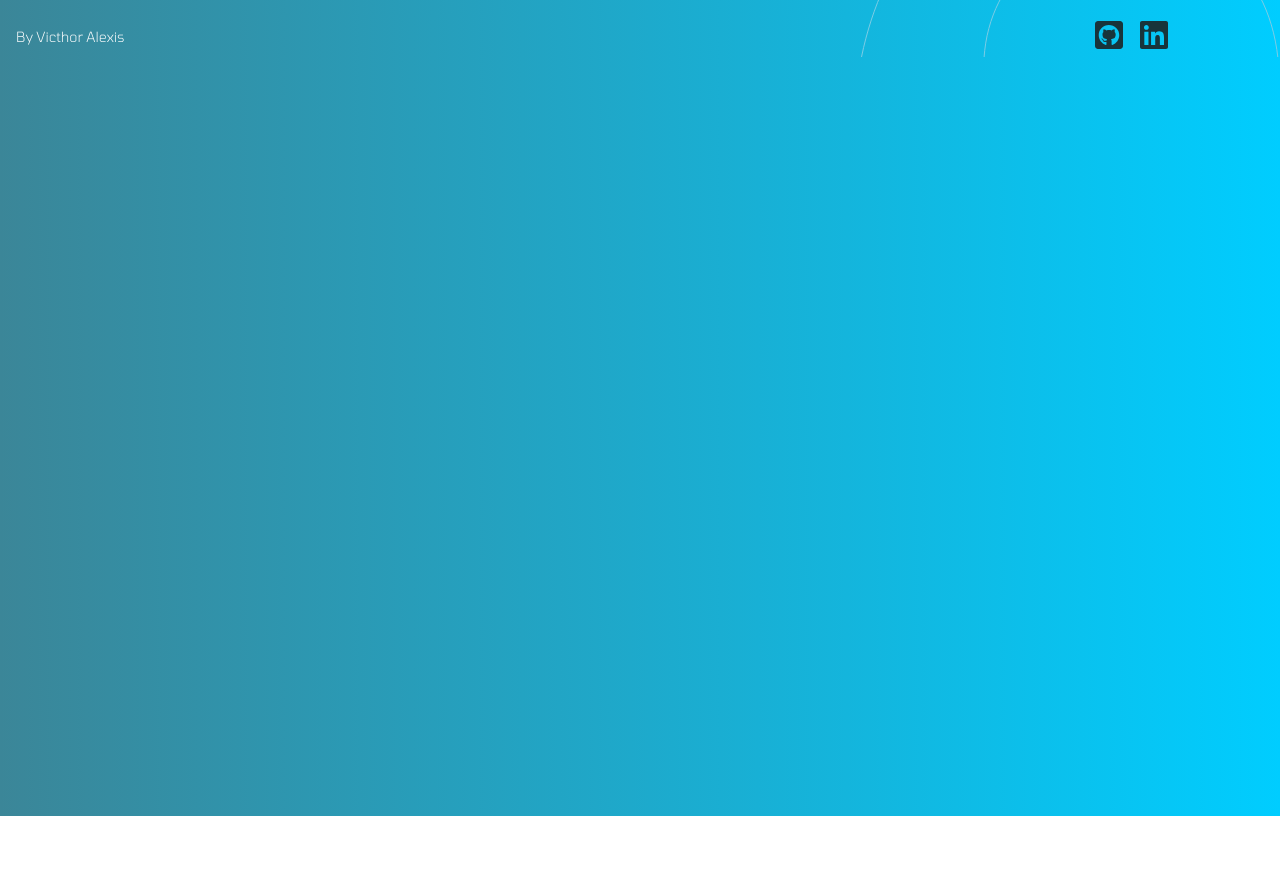
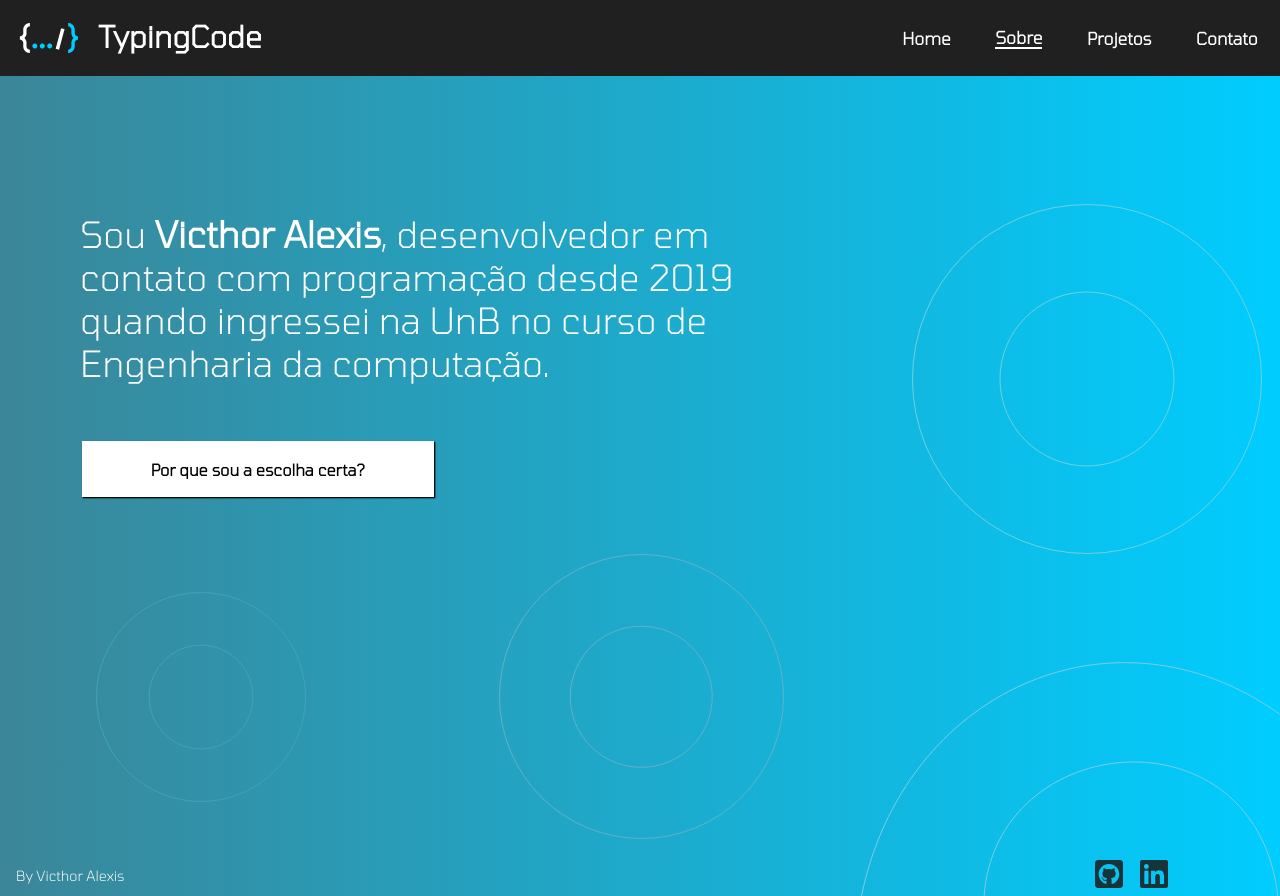
Before and after one commit to Victhor-Alexis/Portifolio, a React (Create React App) app: page /about in a window 1280 px wide. Before the commit this address had no page. Before the commit the page ends 816 px from the top, so only its background shows below. Built offline with nearby package versions, Linux system fonts and the light colour scheme.

Commit message:
Add Button Component

```diff
--- /dev/null
+++ b/src/components/Button/index.js
@@ -0,0 +1,12 @@
+import React from 'react'
+import { Container } from './styles'
+
+const Button = ({style, onClick, children, width}) => {
+  return (
+    <Container style={style} width={width} onClick={onClick}>
+      {children}
+    </Container>
+  )
+}
+
+export default Button
--- /dev/null
+++ b/src/components/Button/styles.js
@@ -0,0 +1,23 @@
+import styled from 'styled-components'
+
+export const Container = styled.div`
+  height: 3.5rem;
+  padding: 1rem 2rem;
+  cursor: pointer;
+  background-color: white;
+  box-shadow: 1px 1px 1px 0.3px black;
+  color: black;
+  width: ${ props => props.width ? props.width : "auto" };
+  transition: 0.5s;
+  display: flex;
+  align-items: center;
+  justify-content: center;
+  font-weight: bold;
+
+  :hover {
+    background-color: #202020;
+    color: white;
+    font-weight: bold;
+    box-shadow: 1px 1px 1px 0.3px;
+  }
+`;
--- a/src/components/Header/index.js
+++ b/src/components/Header/index.js
@@ -4,7 +4,7 @@ import LogoImage from '../../assets/images/logo.png'
 import { Link } from 'react-router-dom'
 import { AiFillCloseCircle } from "react-icons/ai";
 
-const Header = () => {
+const Header = ({selectedLink}) => {
   const [displayMobMenu, setDisplayMobMenu] = useState(["none", 0]);
 
   const show_hideMobMenu = (display) => {
@@ -25,10 +25,10 @@ const Header = () => {
       </Logo>
 
       <Navbar>
-        <Link style={{borderBottom: "2px solid #fff"}} to="/">Home</Link>
-        <Link to="projects">Projetos</Link>
-        <Link to="about">Sobre</Link>
-        <Link to="contact">Contato</Link>
+        <Link style={{borderBottom: `${selectedLink[0]}px solid #fff`}} to="/">Home</Link>
+        <Link style={{borderBottom: `${selectedLink[1]}px solid #fff`}} to="about">Sobre</Link>
+        <Link style={{borderBottom: `${selectedLink[2]}px solid #fff`}} to="projects">Projetos</Link>
+        <Link style={{borderBottom: `${selectedLink[3]}px solid #fff`}} to="contact">Contato</Link>
       </Navbar>
 
       <NavMobile>
--- /dev/null
+++ b/src/pages/AboutPage/index.js
@@ -0,0 +1,32 @@
+import React from 'react'
+import Button from '../../components/Button'
+import GreatCircle from '../../components/GreatCircle'
+import Header from '../../components/Header'
+import { BoxesWrapper, ContainerBottom, ContainerTop } from './styles'
+
+const AboutPage = () => {
+  return (
+    <>
+      <Header selectedLink={[0,2,0,0]}/>
+      <ContainerTop>
+        <BoxesWrapper>
+          <h2>
+            Sou <span>Victhor Alexis</span>, desenvolvedor em contato com programação desde 2019
+            quando ingressei na UnB no curso de Engenharia da computação.
+          </h2>
+
+          <Button style={{marginLeft: "5.1rem"}} width={"40%"}>Por que sou a escolha certa?</Button>
+        </BoxesWrapper>
+
+        <GreatCircle style={{marginTop: "8rem", marginLeft: "2rem"}} width={350} color={"#6CD1DF"}/>
+      </ContainerTop>
+
+      <ContainerBottom>
+        <GreatCircle style={{}} width={210} color={"#43A0BD"}/>
+        <GreatCircle style={{}} width={285} color={"#62B1CA"}/>
+      </ContainerBottom>
+    </>
+  )
+}
+
+export default AboutPage
--- /dev/null
+++ b/src/pages/AboutPage/styles.js
@@ -0,0 +1,45 @@
+import styled from "styled-components";
+
+export const BoxesWrapper = styled.div`
+  @keyframes showContent {
+    from {
+      opacity: 0;
+    }
+    to {
+      opacity: 1;
+    }
+  }
+
+  animation-name: showContent;
+  animation-duration: 2.5s;
+
+  width: 55rem;
+  display: flex;
+  flex-wrap: wrap;
+  margin-top: 2rem;
+  position: relative;
+
+  h2 {
+    font-size: 36px;
+    color: white;
+    width: 42rem;
+    margin-top: 6.5rem;
+    margin-left: 5rem;
+    font-weight: normal;
+
+    span {
+      font-weight: bold;
+    }
+  }
+`;
+
+export const ContainerTop = styled.div`
+  display: flex;
+`;
+
+export const ContainerBottom = styled.div`
+  display: flex;
+  width: 55rem;
+  align-items: center;
+  justify-content: space-around;
+`;
--- a/src/pages/Home/index.js
+++ b/src/pages/Home/index.js
@@ -9,7 +9,7 @@ import { BoxesWrapper, ContainerBottom, ContainerTop } from './styles'
 const Home = () => {
   return (
     <>
-      <Header/>
+      <Header selectedLink={[2,0,0,0]}/>
       <ContainerTop>
         <BoxesWrapper>
           <ConnectionLines/>
--- a/src/routes/MyRoutes.js
+++ b/src/routes/MyRoutes.js
@@ -1,11 +1,14 @@
 import React from 'react'
 import { Route, Routes } from 'react-router'
+import AboutPage from '../pages/AboutPage'
 import Home from '../pages/Home'
 
 const MyRoutes = () => {
   return (
     <Routes>
       <Route exact path='/' element={<Home/>}/>
+      <Route exact path='/about' element={<AboutPage/>}/>
+      <Route path='*' element={<Home/>}/>
     </Routes>
   )
 }
```
